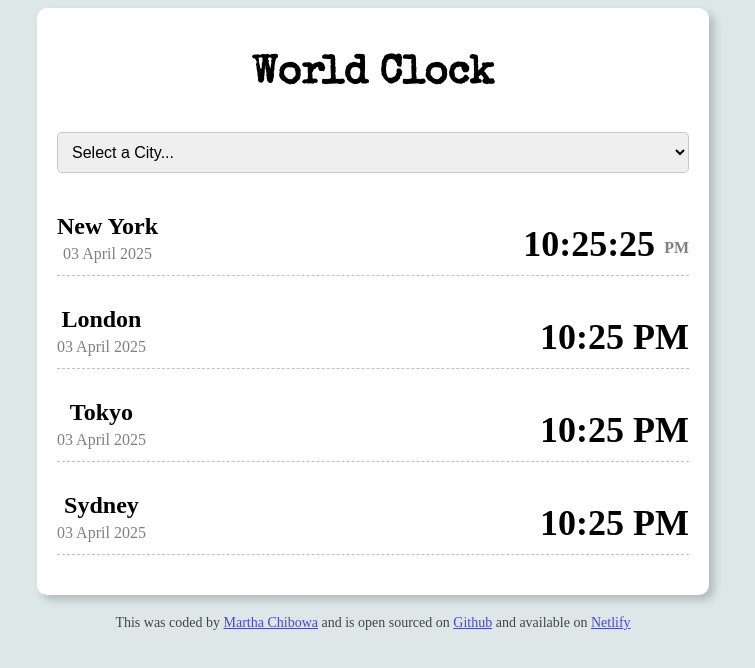
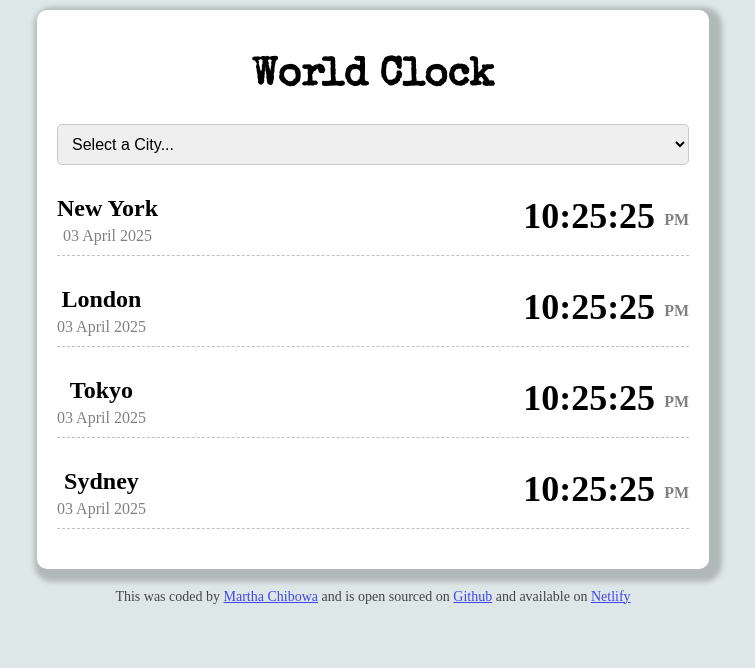
Before and after one commit to Marthania/world-clock, a plain HTML site: page index.html in a window 1280 px wide. Shown: the whole page, without its empty margins (267-1022 px from the left). Drawn offline with nearby package versions, Linux system fonts and the light colour scheme.

Commit message:
Added some css

```diff
--- a/index.html
+++ b/index.html
@@ -37,21 +37,21 @@
                 <h2>London</h2>
                 <div class="date">03 April 2025</div>
                 </div>
-                <div class="time">10:25 PM</div>
+                <div class="time">10:25:25 <small>PM</small></div>
             </div>
             <div class="city">
                 <div>
                 <h2>Tokyo</h2>
                 <div class="date">03 April 2025</div>
                 </div>
-                <div class="time">10:25 PM</div>
+                <div class="time">10:25:25 <small>PM</small></div>
             </div>
             <div class="city">
                 <div>
                 <h2>Sydney</h2>
                 <div class="date">03 April 2025</div>
                 </div>
-                <div class="time">10:25 PM</div>
+                <div class="time">10:25:25 <small>PM</small></div>
             </div>
     </div>
     <footer>This was coded by
--- a/src/styles.css
+++ b/src/styles.css
@@ -3,15 +3,16 @@ body{
     text-align: center;
 }
 .container{
-    margin: 0 auto;
+    margin: 10px auto;
     width: 50%;
     padding: 20px;
     background-color: rgb(255, 255, 255);
     border-radius: 10px;
-    box-shadow: 5px 5px 8px rgba(0, 0, 0, 0.2);
+    box-shadow: 5px 5px 5px 8px rgba(0, 0, 0, 0.2);
 }
 select{
     width: 100%;
+    display: block;
     padding: 10px;
     margin: 10px 0;
     border-radius: 5px;
@@ -43,14 +44,14 @@ city:last-child{
 }
 .time{
     font-size: 36px;
-    font-weight: bold;
-    margin-top: 10px;
+    font-weight: bold
 }
 .time small{
     font-size: 16px;
     color: grey;
     vertical-align: middle;
-    line-height: 36px;
+    line-height: 48px;
+
 }
 footer{
     margin-top: 20px;
```
